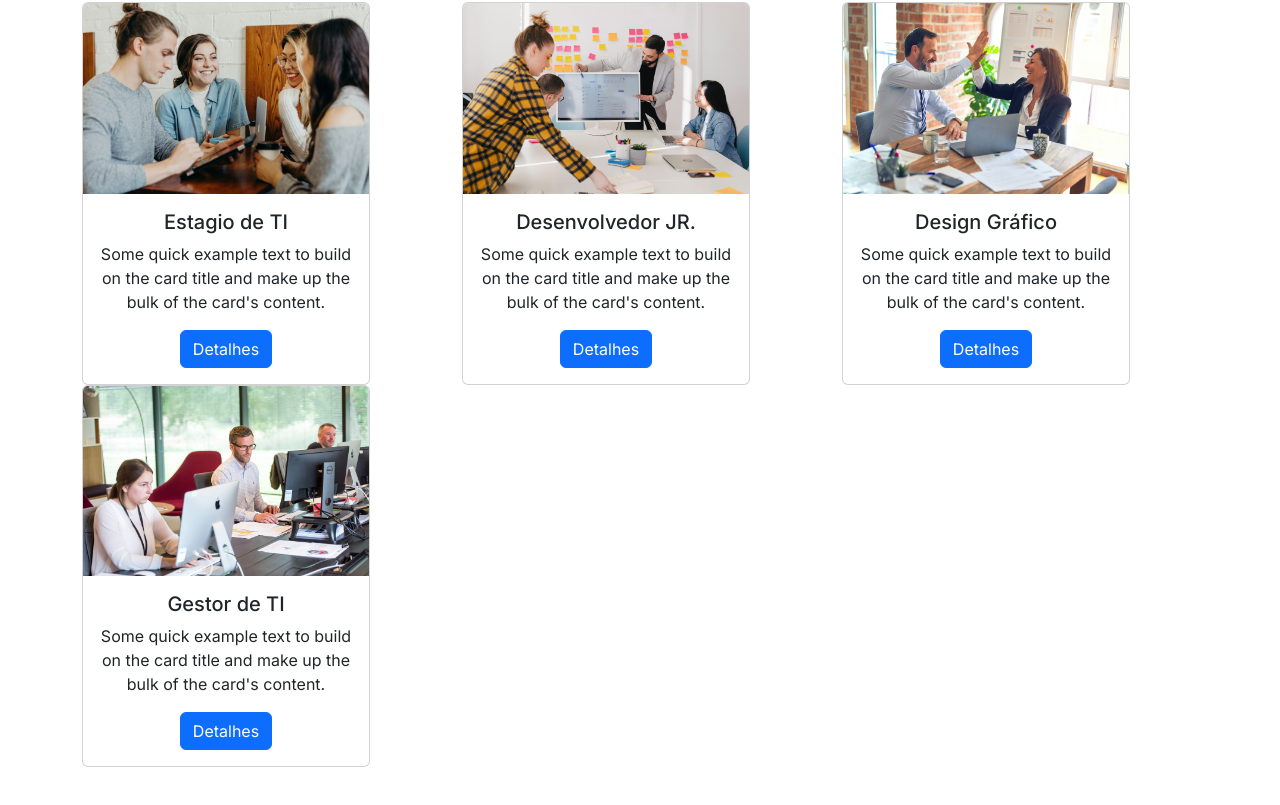
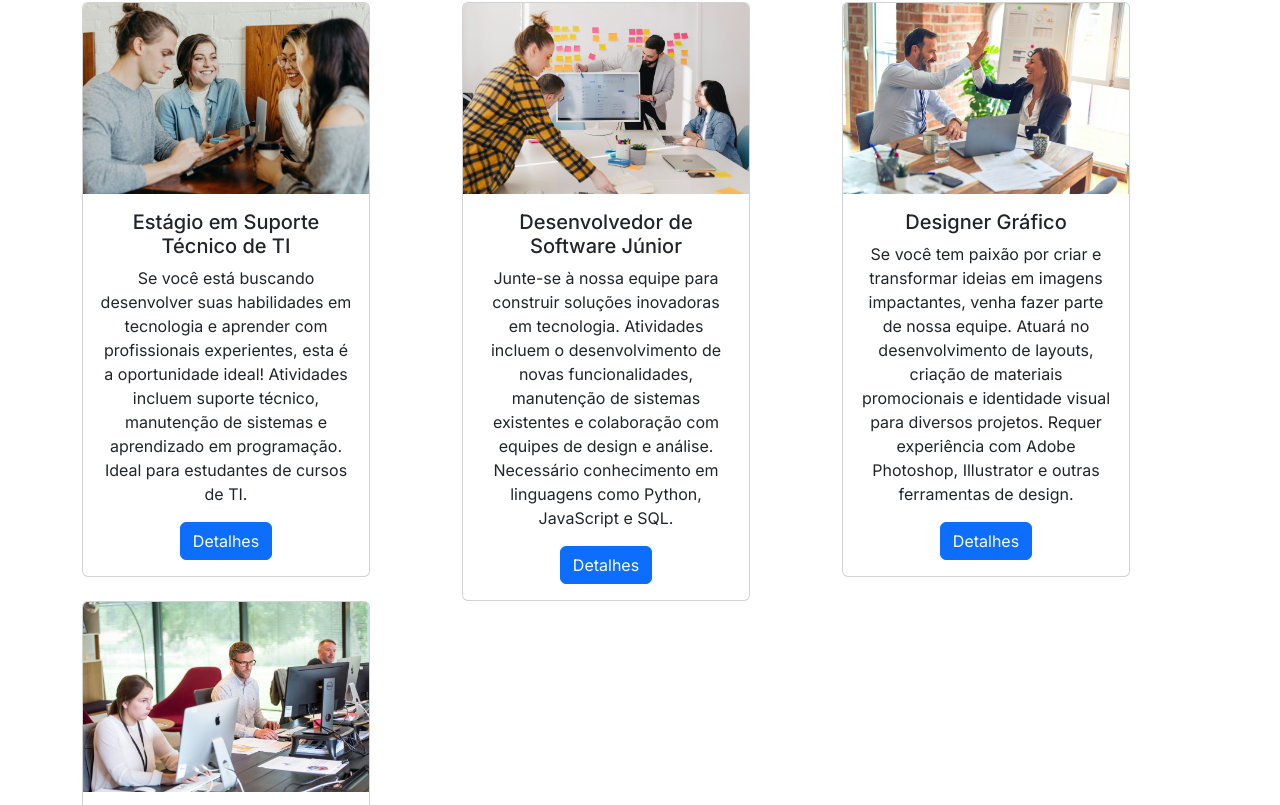
Before and after one commit to alefsantiago/MaisVagas, a plain HTML site: page index.html in a window 1280 px wide. Shown: the part 138-943 px from the top of the page. Drawn offline with nearby package versions, Linux system fonts and the light colour scheme.

Commit message:
PWA concluido

```diff
--- a/index.html
+++ b/index.html
@@ -4,9 +4,7 @@
 <head>
   <link rel="preconnect" href="https://fonts.googleapis.com">
   <link rel="preconnect" href="https://fonts.gstatic.com" crossorigin>
-  <link
-    href="https://fonts.googleapis.com/css2?family=Inter:wght@100;300;400;500;700&display=swap"
-    rel="stylesheet">
+  <link href="https://fonts.googleapis.com/css2?family=Inter:wght@100;300;400;500;700&display=swap" rel="stylesheet">
 
   <link rel="manifest" href="./manifest.json">
   <meta charset="utf-8">
@@ -139,9 +137,10 @@
         <div class="card" style="width: 18rem;">
           <img src="./assets/estagio1.jpg" class="card-img-top" alt="Reunião de estagiários">
           <div class="card-body">
-            <h5 class="card-title">Estagio de TI</h5>
-            <p class="card-text">Some quick example text to build on the card title and make up the bulk of the card's
-              content.</p>
+            <h5 class="card-title">Estágio em Suporte Técnico de TI</h5>
+            <p class="card-text">Se você está buscando desenvolver suas habilidades em tecnologia e aprender com
+              profissionais experientes, esta é a oportunidade ideal! Atividades incluem suporte técnico, manutenção de
+              sistemas e aprendizado em programação. Ideal para estudantes de cursos de TI.</p>
             <a href="#" class="btn btn-primary">Detalhes</a>
           </div>
         </div>
@@ -150,9 +149,10 @@
         <div class="card" style="width: 18rem;">
           <img src="./assets/estagio2.jpg" class="card-img-top" alt="pessoas trabalhando">
           <div class="card-body">
-            <h5 class="card-title">Desenvolvedor JR.</h5>
-            <p class="card-text">Some quick example text to build on the card title and make up the bulk of the card's
-              content.</p>
+            <h5 class="card-title">Desenvolvedor de Software Júnior</h5>
+            <p class="card-text">Junte-se à nossa equipe para construir soluções inovadoras em tecnologia. Atividades
+              incluem o desenvolvimento de novas funcionalidades, manutenção de sistemas existentes e colaboração com
+              equipes de design e análise. Necessário conhecimento em linguagens como Python, JavaScript e SQL.</p>
             <a href="#" class="btn btn-primary">Detalhes</a>
           </div>
         </div>
@@ -161,9 +161,11 @@
         <div class="card" style="width: 18rem;">
           <img src="./assets/estagio3.jpg" class="card-img-top" alt="duas pessoas trabalhando">
           <div class="card-body">
-            <h5 class="card-title">Design Gráfico</h5>
-            <p class="card-text">Some quick example text to build on the card title and make up the bulk of the card's
-              content.</p>
+            <h5 class="card-title">Designer Gráfico</h5>
+            <p class="card-text">Se você tem paixão por criar e transformar ideias em imagens impactantes, venha fazer
+              parte de nossa equipe. Atuará no desenvolvimento de layouts, criação de materiais promocionais e
+              identidade visual para diversos projetos. Requer experiência com Adobe Photoshop, Illustrator e outras
+              ferramentas de design.</p>
             <a href="#" class="btn btn-primary">Detalhes</a>
           </div>
         </div>
@@ -173,8 +175,9 @@
           <img src="./assets/estagio4.jpg" class="card-img-top" alt="Escritorio da empresa">
           <div class="card-body">
             <h5 class="card-title">Gestor de TI</h5>
-            <p class="card-text">Some quick example text to build on the card title and make up the bulk of the card's
-              content.</p>
+            <p class="card-text">Procura-se profissional para coordenar as operações de tecnologia da informação em uma
+              empresa dinâmica. Responsável por liderar a equipe de TI, gerenciar infraestrutura e garantir a segurança
+              da informação. Necessário experiência em liderança e em gestão de projetos de TI.</p>
             <a href="#" class="btn btn-primary">Detalhes</a>
           </div>
         </div>
```
